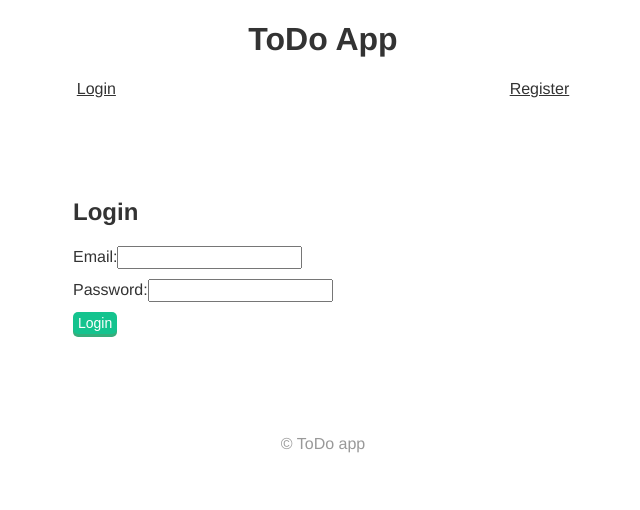
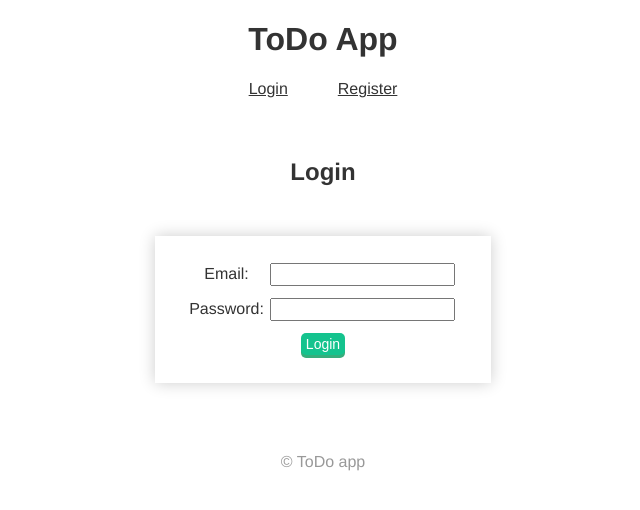
Before and after one commit to tkyytnm/todo-app, a React (Create React App) app in the folder client/: page /login in a window 1280 px wide. Shown: the top 510 px of the page, without its empty margins (317-957 px from the left). Built offline with nearby package versions, Linux system fonts and the light colour scheme; no server answers.

Commit message:
Style css around forms

```diff
--- a/client/src/app/App.css
+++ b/client/src/app/App.css
@@ -8,7 +8,12 @@ h1 {
 
 nav {
   display: flex;
-  justify-content: space-evenly;
+  justify-content: center;
+}
+
+nav a,
+nav button {
+  margin: 0 25px;
 }
 
 nav svg {
@@ -19,19 +24,28 @@ nav svg {
 }
 
 section {
-  width: 500px;
-  margin: 100px auto;
+  margin: 40px auto;
+  display: flex;
+  flex-direction: column;
+  justify-content: center;
+  align-items: center;
 }
 
 #todo {
   padding: 0;
-  border-bottom: 1px solid #ccc;
+  box-shadow: 0px 0px 15px rgba(0, 0, 0, 0.2);
+  padding: 20px;
+  margin: 10px auto;
 }
 
 #todo li {
   list-style-type: none;
   padding: 5px;
-  border-top: 1px solid #ccc;
+  border-top: 1px solid #eee;
+}
+
+#todo li:last-of-type {
+  border-bottom: 1px solid #eee;
 }
 
 #todo input[type="checkbox"] {
@@ -44,7 +58,7 @@ section {
 #todo input[type="text"] {
   border: none;
   margin-right: 5px;
-  width: 390px;
+  width: 300px;
   vertical-align: text-bottom;
 }
 
@@ -102,19 +116,36 @@ button.delete {
 button.logout {
   display: inline-block;
   padding: 3px 5px;
-  font-size: 16px;
+  font-size: 14px;
   cursor: pointer;
   text-align: center;
   text-decoration: underline;
   outline: none;
-  color: #333;
+  color: #999;
   border: none;
   border-radius: 5px;
   background: none;
 }
 
-form div {
-  margin: 10px 0;
+form table {
+  text-align: center;
+  box-shadow: 0px 0px 15px rgba(0, 0, 0, 0.2);
+  padding: 20px 30px;
+  margin: 30px auto;
+}
+form td {
+  padding: 5px 2px;
+}
+
+.profile {
+  text-align: center;
+  box-shadow: 0px 0px 15px rgba(0, 0, 0, 0.2);
+  padding: 20px 40px 50px;
+  margin: 30px auto;
+}
+
+.profile form {
+  margin-bottom: 50px;
 }
 
 footer {
--- a/client/src/features/auth/Login.js
+++ b/client/src/features/auth/Login.js
@@ -32,17 +32,31 @@ const Login = () => {
     <>
       <h2>Login</h2>
       <form onSubmit={handleSubmit}>
-        <div>
+        <table>
+          <tr>
+            <td>
               <label htmlFor="email">Email:</label>
+            </td>
+            <td>
               <input type="email" id="email" name="email" required />
-        </div>
-        <div>
+            </td>
+          </tr>
+          <tr>
+            <td>
               <label htmlFor="password">Password:</label>
+            </td>
+            <td>
               <input type="password" id="password" name="password" required />
-        </div>
+            </td>
+          </tr>
+          <tr>
+            <td colSpan="2">
               <button disabled={isLoading} className="positive">
                 Login
               </button>
+            </td>
+          </tr>
+        </table>
       </form>
     </>
   );
--- a/client/src/features/auth/Register.js
+++ b/client/src/features/auth/Register.js
@@ -29,17 +29,31 @@ const Register = () => {
     <>
       <h2>Register</h2>
       <form onSubmit={handleSubmit}>
-        <div>
+        <table>
+          <tr>
+            <td>
               <label htmlFor="email">Email:</label>
+            </td>
+            <td>
               <input type="email" id="email" name="email" required />
-        </div>
-        <div>
+            </td>
+          </tr>
+          <tr>
+            <td>
               <label htmlFor="password">Password:</label>
+            </td>
+            <td>
               <input type="password" id="password" name="password" required />
-        </div>
+            </td>
+          </tr>
+          <tr>
+            <td colSpan="2">
               <button disabled={isLoading} className="positive">
                 Register
               </button>
+            </td>
+          </tr>
+        </table>
       </form>
     </>
   );
--- a/client/src/features/user/User.js
+++ b/client/src/features/user/User.js
@@ -37,7 +37,8 @@ const User = () => {
   return (
     <>
       <h2>User profile</h2>
-      <h3>Change email</h3>
+      <div className="profile">
+      <h3>Update email</h3>
         <form onSubmit={handleSubmit}>
           <input
             type="email"
@@ -50,7 +51,7 @@ const User = () => {
             Update
           </button>
         </form>
-      <h3>Change password</h3>
+        <h3>Update password</h3>
         <form onSubmit={handleSubmit}>
           <input
             type="password"
@@ -67,6 +68,7 @@ const User = () => {
         <button onClick={handleClick} disabled={isLoading} className="delete">
           Delete
         </button>
+      </div>
     </>
   );
 };
```
Lines whose indentation alone changed are shown as unchanged.
